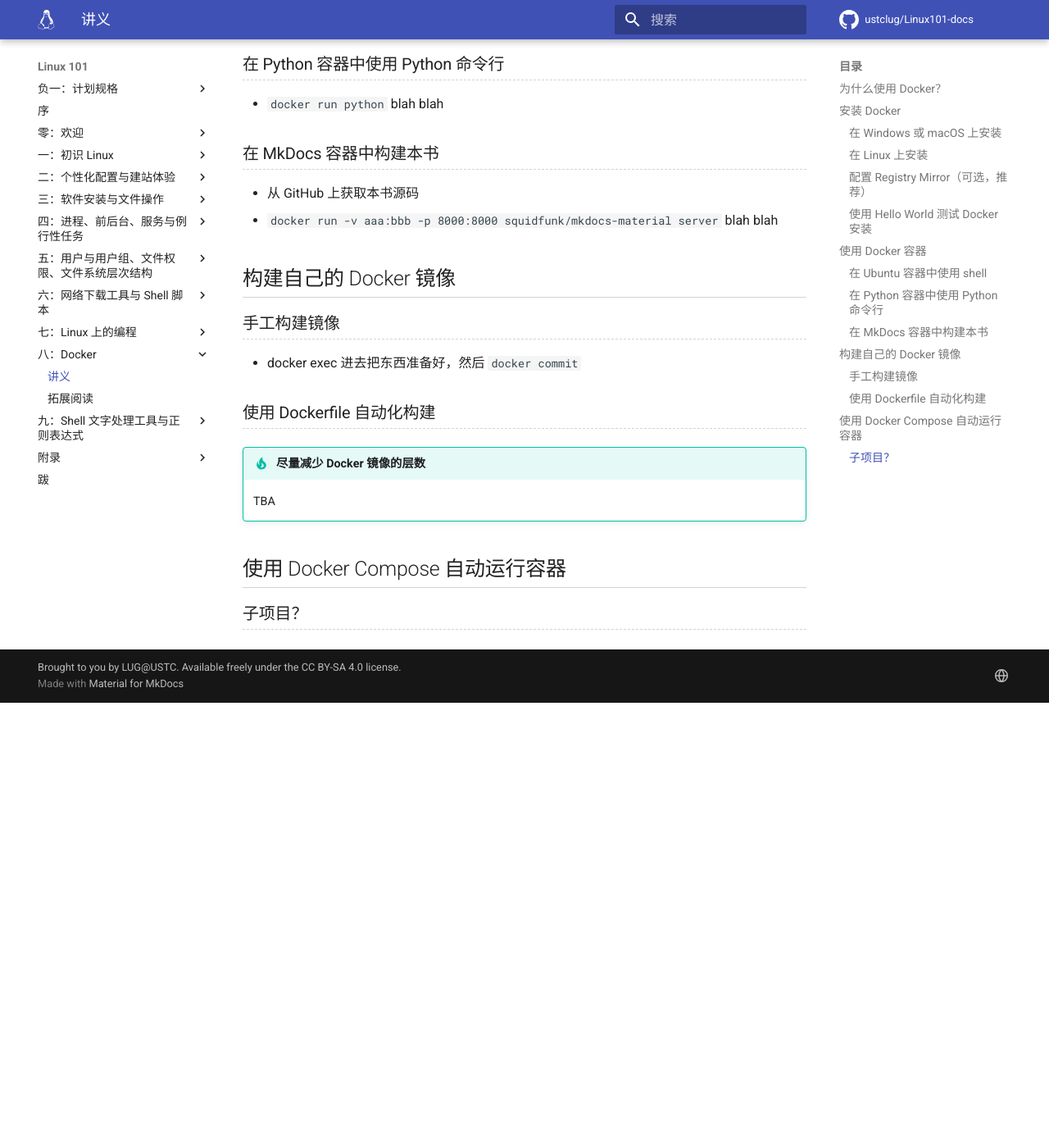
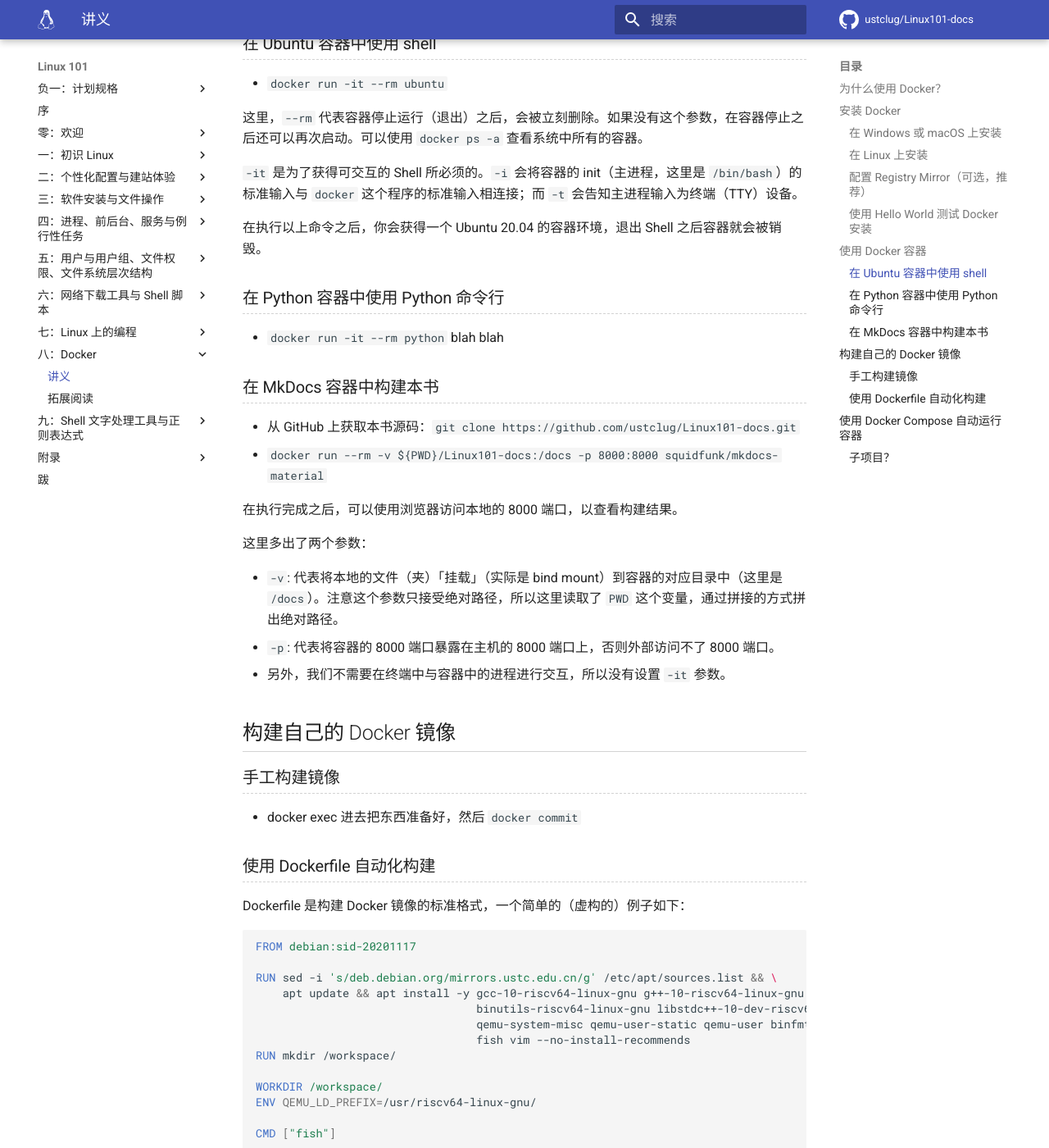
Before and after one commit to ustclug/Linux101-docs, an MkDocs documentation site: the page built from docs/Ch08/index.md, in a window 1280 px wide and 1400 px high, scrolled down 3546 px. Shown: the whole window at 82% size. Built offline with MkDocs 1.6.1 and Material for MkDocs 9.7.7, drawn with Linux system fonts in a browser that asks for light colours; comment, search, counter and statistics services are not loaded; before the commit the page ends 4403 px from its top, so only the background shows below that; some of the changed text lies outside the part shown.

Commit message:
continue on ch08

````diff
--- a/docs/Ch08/index.md
+++ b/docs/Ch08/index.md
@@ -29,7 +29,7 @@
 
 !!! info "Docker Desktop on Windows 的环境要求"
 
-    Docker Desktop on Windows 要求系统为 64 位的 Windows 10 专业版，硬件支持 Hyper-V 虚拟化且 Hyper-V 已经开启。目前在 Hyper-V 开启的情况下，如 VirtuaBox 和 VMware Workstation 等虚拟机软件无法正常使用。如果环境要求无法达到，可以安装[老版本的 Docker Toolbox on Windows](https://docs.docker.com/toolbox/toolbox_install_windows/)。
+    Docker Desktop on Windows 要求系统为 64 位的 Windows 10 专业版，硬件支持 Hyper-V 虚拟化且 Hyper-V 已经开启。如果使用 Windows 20H1 之前的版本且开启 Hyper-V 的情况下，如 VirtuaBox 和 VMware Workstation 等虚拟机软件无法正常使用；在 20H1 之后，虚拟机软件也需要升级到对应的版本才能与 Hyper-V 协同工作。如果环境要求无法达到，可以安装[老版本的 Docker Toolbox on Windows](https://docs.docker.com/toolbox/toolbox_install_windows/)。
 
 !!! note "Windows 容器"
 
@@ -50,6 +50,8 @@
 !!! warning "不要在 WSL1 上安装 Docker"
 
     WSL1 在 Windows 上提供了方便的 Linux 环境。但很遗憾，Docker 的核心服务无法在 WSL1 上运行，直接安装是无法使用的。虽然可以把 WSL 中的 Docker 的命令行工具连接到 Docker for Windows 的核心服务上，但是比较麻烦，这里不推荐这样做。
+
+    如果你正在使用 WSL2，可以安装 Docker，并且使用 Windows 下的 Docker Desktop 进行管理，详细信息可阅读 [Using Docker in WSL 2](https://code.visualstudio.com/blogs/2020/03/02/docker-in-wsl2)。
 
 ### 配置 Registry Mirror（可选，推荐） {#setup-registry-mirror}
 
@@ -118,16 +120,30 @@
 
 ### 在 Ubuntu 容器中使用 shell {#use-ubuntu-bash}
 
-- `docker run ubuntu` blah blah
+- `docker run -it --rm ubuntu`
+
+这里，`--rm` 代表容器停止运行（退出）之后，会被立刻删除。如果没有这个参数，在容器停止之后还可以再次启动。可以使用 `docker ps -a` 查看系统中所有的容器。
+
+`-it` 是为了获得可交互的 Shell 所必须的。`-i` 会将容器的 init（主进程，这里是 `/bin/bash`）的标准输入与 `docker` 这个程序的标准输入相连接；而 `-t` 会告知主进程输入为终端（TTY）设备。
+
+在执行以上命令之后，你会获得一个 Ubuntu 20.04 的容器环境，退出 Shell 之后容器就会被销毁。
 
 ### 在 Python 容器中使用 Python 命令行 {#use-python-repl}
 
-- `docker run python` blah blah
+- `docker run -it --rm python` blah blah
 
 ### 在 MkDocs 容器中构建本书 {#use-mkdocs-material-build}
 
-- 从 GitHub 上获取本书源码
-- `docker run -v aaa:bbb -p 8000:8000 squidfunk/mkdocs-material server` blah blah
+- 从 GitHub 上获取本书源码：`git clone https://github.com/ustclug/Linux101-docs.git`
+- `docker run --rm -v ${PWD}/Linux101-docs:/docs -p 8000:8000 squidfunk/mkdocs-material`
+
+在执行完成之后，可以使用浏览器访问本地的 8000 端口，以查看构建结果。
+
+这里多出了两个参数：
+
+- `-v`: 代表将本地的文件（夹）「挂载」（实际是 bind mount）到容器的对应目录中（这里是 `/docs`）。注意这个参数只接受绝对路径，所以这里读取了 `PWD` 这个变量，通过拼接的方式拼出绝对路径。
+- `-p`: 代表将容器的 8000 端口暴露在主机的 8000 端口上，否则外部访问不了 8000 端口。
+- 另外，我们不需要在终端中与容器中的进程进行交互，所以没有设置 `-it` 参数。
 
 ## 构建自己的 Docker 镜像 {#build-docker-image}
 
@@ -137,6 +153,26 @@
 
 ### 使用 Dockerfile 自动化构建 {#build-with-dockerfile}
 
+Dockerfile 是构建 Docker 镜像的标准格式，一个简单的（虚构的）例子如下：
+
+```Dockerfile
+FROM debian:sid-20201117
+
+RUN sed -i 's/deb.debian.org/mirrors.ustc.edu.cn/g' /etc/apt/sources.list && \
+    apt update && apt install -y gcc-10-riscv64-linux-gnu g++-10-riscv64-linux-gnu libc6-dev-riscv64-cross \
+                                 binutils-riscv64-linux-gnu libstdc++-10-dev-riscv64-cross \
+                                 qemu-system-misc qemu-user-static qemu-user binfmt-support \
+                                 fish vim --no-install-recommends
+RUN mkdir /workspace/
+
+WORKDIR /workspace/
+ENV QEMU_LD_PREFIX=/usr/riscv64-linux-gnu/
+
+CMD ["fish"]
+```
+
+这个例子尝试使用 Debian 仓库中的 RISC-V 交叉编译工具链构建一个简单的用于交叉编译的环境。
+
 !!! tip "尽量减少 Docker 镜像的层数"
 
     TBA
````
